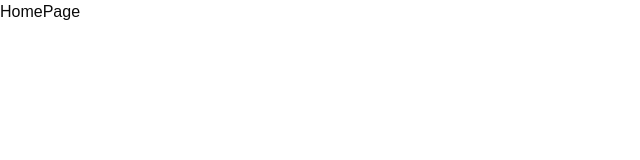
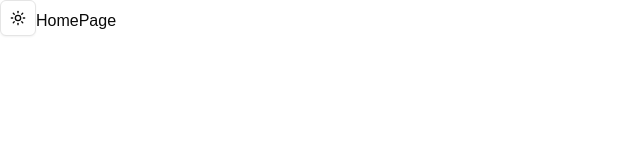
Before and after one commit to jeehwan98/Toy_Project, a Next.js app in the folder front/: page / in a window 1280 px wide. Shown: the top 160 px of the page, without its empty margins (0-640 px from the left). Built offline with nearby package versions, Linux system fonts and the light colour scheme.

Commit message:
feat: add shadcn

```diff
--- a/front/package.json
+++ b/front/package.json
@@ -16,6 +16,7 @@
     "lucide-react": "^0.454.0",
     "next": "15.0.2",
     "next-theme": "^0.1.5",
+    "next-themes": "^0.4.1",
     "react": "^18.3.1",
     "react-dom": "^18.3.1",
     "tailwind-merge": "^2.5.4",
--- a/front/src/app/layout.tsx
+++ b/front/src/app/layout.tsx
@@ -1,6 +1,8 @@
 import type { Metadata } from "next";
 import localFont from "next/font/local";
 import "./globals.css";
+import { ThemeProvider } from "@/components/theme/theme-provider";
+import DarkLightToggle from "@/components/theme/dark-light-toggle";
 
 const geistSans = localFont({
   src: "./fonts/GeistVF.woff",
@@ -28,7 +30,15 @@ export default function RootLayout({
       <body
         className={`${geistSans.variable} ${geistMono.variable} antialiased`}
       >
-        {children}
+        <ThemeProvider
+          attribute="class"
+          defaultTheme="system"
+          enableSystem
+          disableTransitionOnChange
+        >
+          <DarkLightToggle />
+          {children}
+        </ThemeProvider>
       </body>
     </html>
   );
--- /dev/null
+++ b/front/src/components/theme/dark-light-toggle.tsx
@@ -0,0 +1,19 @@
+"use client";
+import { useTheme } from "next-themes";
+import React from "react";
+import { Moon, Sun } from "lucide-react";
+import { Button } from "../ui/button";
+
+export default function DarkLightToggle() {
+  const { theme, setTheme } = useTheme();
+
+  const toggleTheme = () => {
+    setTheme(theme === "dark" ? "light" : "dark");
+  };
+
+  return (
+    <Button size="icon" onClick={toggleTheme} variant="outline">
+      {theme === "dark" ? <Moon /> : <Sun />}
+    </Button>
+  );
+}
--- /dev/null
+++ b/front/src/components/theme/theme-provider.tsx
@@ -0,0 +1,9 @@
+"use client"
+
+import * as React from "react"
+import { ThemeProvider as NextThemesProvider } from "next-themes"
+import { type ThemeProviderProps } from "next-themes/dist/types"
+
+export function ThemeProvider({ children, ...props }: ThemeProviderProps) {
+  return <NextThemesProvider {...props}>{children}</NextThemesProvider>
+}
--- a/front/src/components/ui/button.tsx
+++ b/front/src/components/ui/button.tsx
@@ -1,3 +1,5 @@
+"use client"
+
 import * as React from "react"
 import { Slot } from "@radix-ui/react-slot"
 import { cva, type VariantProps } from "class-variance-authority"
@@ -36,7 +38,7 @@ const buttonVariants = cva(
 
 export interface ButtonProps
   extends React.ButtonHTMLAttributes<HTMLButtonElement>,
-    VariantProps<typeof buttonVariants> {
+  VariantProps<typeof buttonVariants> {
   asChild?: boolean
 }
 
```
Also changed, not shown: 1 other file (tests, documents, lock files or other folders).
